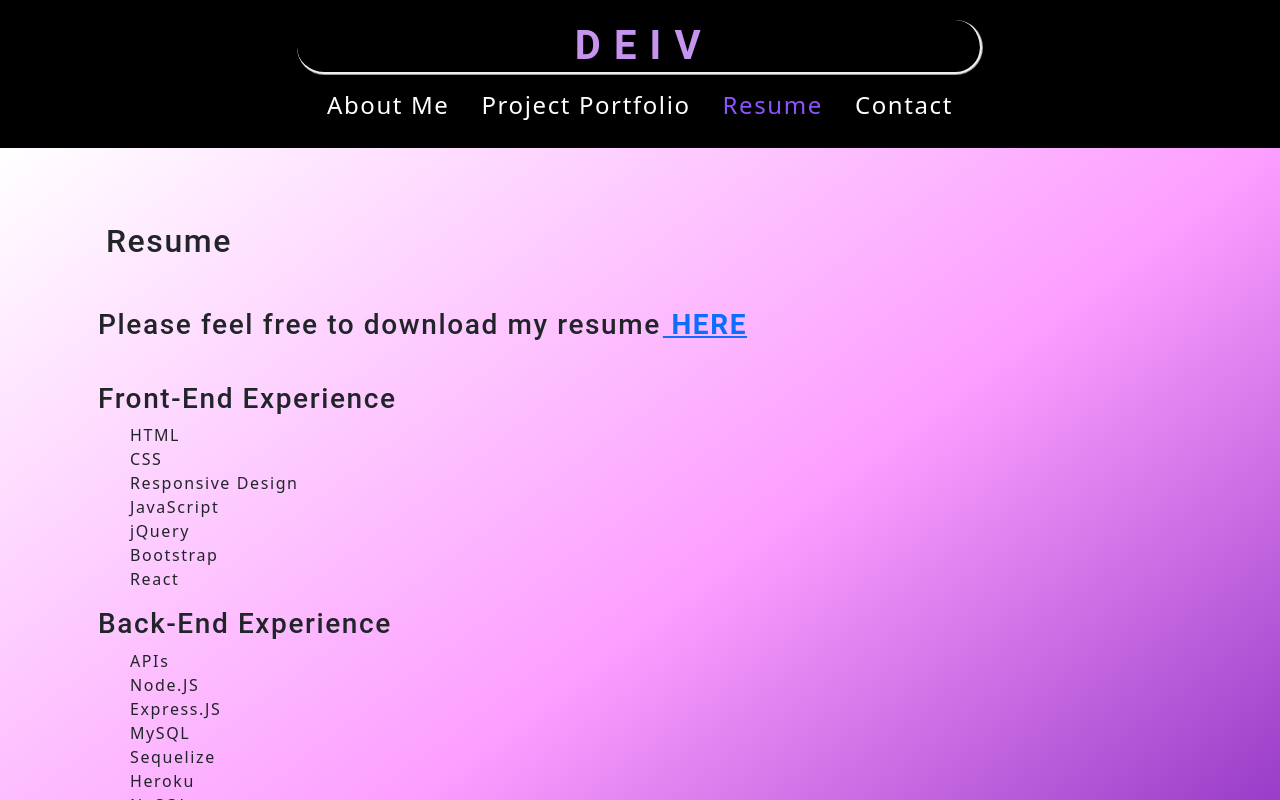
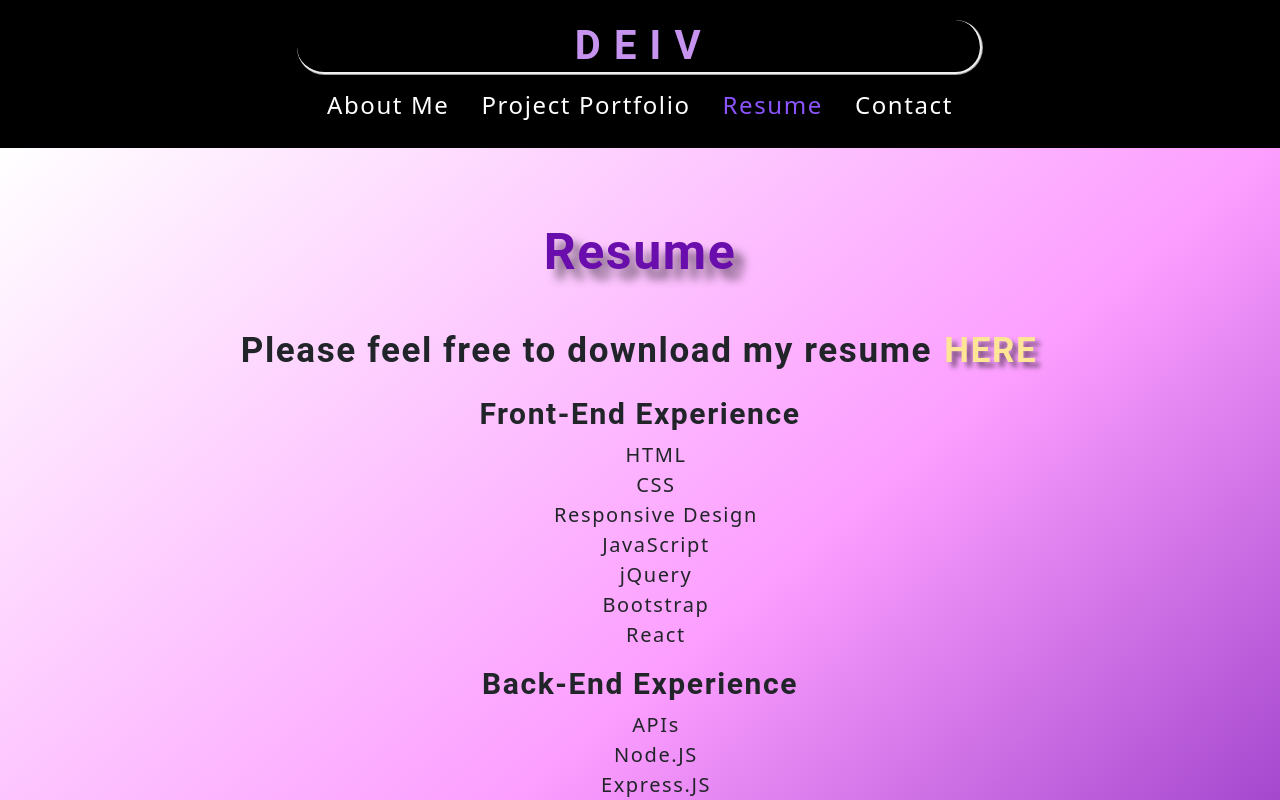
Before and after one commit to deivrs60/deiv-react-portfolio, a React (Create React App) app in the folder client/: page / in a window 1280 px wide. Both pictures are taken after a click on the element "Resume". Shown: the top 800 px of the page. Built offline with nearby package versions, Linux system fonts and the light colour scheme.

Commit message:
added styling to the resume

```diff
--- a/client/src/App.css
+++ b/client/src/App.css
@@ -1,41 +1,3 @@
-/* .App {
-  text-align: center;
-}
-
-.App-logo {
-  height: 40vmin;
-  pointer-events: none;
-}
-
-@media (prefers-reduced-motion: no-preference) {
-  .App-logo {
-    animation: App-logo-spin infinite 20s linear;
-  }
-}
-
-.App-header {
-  background-color: #282c34;
-  min-height: 100vh;
-  display: flex;
-  flex-direction: column;
-  align-items: center;
-  justify-content: center;
-  font-size: calc(10px + 2vmin);
-  color: white;
-}
-
-.App-link {
-  color: #61dafb;
-}
-
-@keyframes App-logo-spin {
-  from {
-    transform: rotate(0deg);
-  }
-  to {
-    transform: rotate(360deg);
-  }
-} */
 
 /* header css*/
 #mainlogo a {
@@ -117,11 +79,68 @@ footer h1 svg {
   flex-flow: column;
 }
 
-/* mobile responsiveness for ABOUT SECTION */
+.restitle {
+  font-size: 50px;
+  font-weight: bolder;
+  color: #6A0DAD;
+  text-shadow: 10px 10px 10px rgba(0, 0, 0, 0.5);
+}
+.restext {
+  font-size: 35px;
+  font-weight: 750;
+  /* text-shadow: 0 10px 10px rgba(0, 0, 0, 0.5); */
+}
+
+.restext a {
+  text-decoration: none;
+  color:#FFE697;
+  text-shadow: 5px 5px 5px rgba(0, 0, 0, 0.5);
+}
+
+
+
+
+.fe-experience h3,
+.be-experience h3 {
+  font-size: 30px;
+  font-weight:700;
+  /* text-shadow: 10px 0 10px rgba(0, 0, 0, 0.5); */
+
+}
+
+.fe-experience li,
+.be-experience li {
+  font-size: 20px;
+}
+
+.restitle,
+.restext,
+.fe-experience h3,
+.be-experience h3,
+.fe-experience li,
+.be-experience li {
+  text-align: center;
+}
+
+/* mobile responsiveness */
 
 @media screen and (max-width: 1400px) {
   .selfie {
     margin-top: 0;
+  }
+
+  #nameimg {
+    margin-left: 50px;
+  }
+  #intro {
+    justify-content: center;
+    text-align: center;
+  }
+
+  #nameimg,
+  #intro {
+    justify-content: center;
+    text-align: center;
   }
 }
 
@@ -142,7 +161,6 @@ footer h1 svg {
 
 }
 
-
 @media screen and (max-width: 1200px) {
    #nameimg {
      margin-left: 150px;
--- a/client/src/components/Resume/index.js
+++ b/client/src/components/Resume/index.js
@@ -7,14 +7,14 @@ function Resume() {
 
     return (
        <div className="resume-body">
-           <h2 className="p-4">Resume</h2>
+           <h1 className="p-4 restitle">Resume</h1>
            <div className="download-here">
-               <h3 className="p-3">
+               <h2 className="p-3 restext">
                    Please feel free to download my resume
-                   <a href={resume} target="_blank" rel="noopener noreferrer"> HERE </a>
-               </h3>
+                   <a href={resume} target="_blank" rel="noopener noreferrer" className="reslink"> HERE </a>
+               </h2>
            </div>
-           <div className="resumebody p-3">
+           <div className="resumebody">
                <div className="fe-experience">
                    <h3>Front-End Experience</h3>
                    <ul>
```
